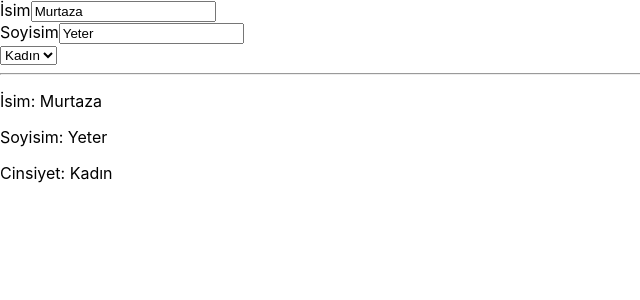
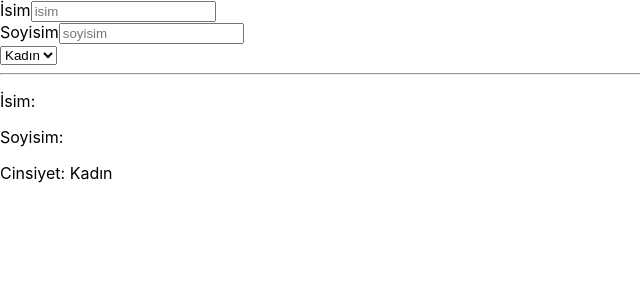
Before and after one commit to Mervegk/gelyaz-react, a React (Create React App) app: page / in a window 1280 px wide. Shown: the top 300 px of the page, without its empty margins (0-640 px from the left). Built offline with nearby package versions, Linux system fonts and the light colour scheme.

Commit message:
state form operations 2

```diff
--- a/src/components/Form.jsx
+++ b/src/components/Form.jsx
@@ -1,30 +1,34 @@
 import React, { useState } from 'react'
 
 export default function Form() {
-  const [name, setName] = useState("Murtaza");
-  const [surname, setSurname] = useState("Yeter");
-  const [gender, setGender] = useState("Kadın");
+
+  const [form, setForm] = useState({ name: "", surname: "", gender: "Kadın" })
+
+  const handleChange = (e) => {
+    setForm((prev) => ({ ...prev, [e.target.name]: e.target.value }))
+  }
+
   return (
     <div>
       <div>
         İsim
-        <input type="text" placeholder='isim' value={name} onChange={(e) => setName(e.target.value)} />
+        <input type="text" name='name' placeholder='isim' value={form.name} onChange={handleChange} />
       </div>
       <div>
         Soyisim
-        <input type="text" placeholder='soyisim' value={surname} onChange={(e) => setSurname(e.target.value)} />
+        <input type="text" name='surname' placeholder='soyisim' value={form.surname} onChange={handleChange} />
       </div>
       <div>
-        <select name="" id="" value={gender} onChange={(e) => setGender(e.target.value)}>
+        <select name="gender" id="" value={form.gender} onChange={handleChange}>
           <option value="Kadın">Kadın</option>
           <option value="Erkek">Erkek</option>
         </select>
       </div>
       <div>
         <hr />
-        <p>İsim: {name}</p>
-        <p>Soyisim: {surname}</p>
-        <p>Cinsiyet: {gender}</p>
+        <p>İsim: {form.name}</p>
+        <p>Soyisim: {form.surname}</p>
+        <p>Cinsiyet: {form.gender}</p>
       </div>
     </div>
   )
```
